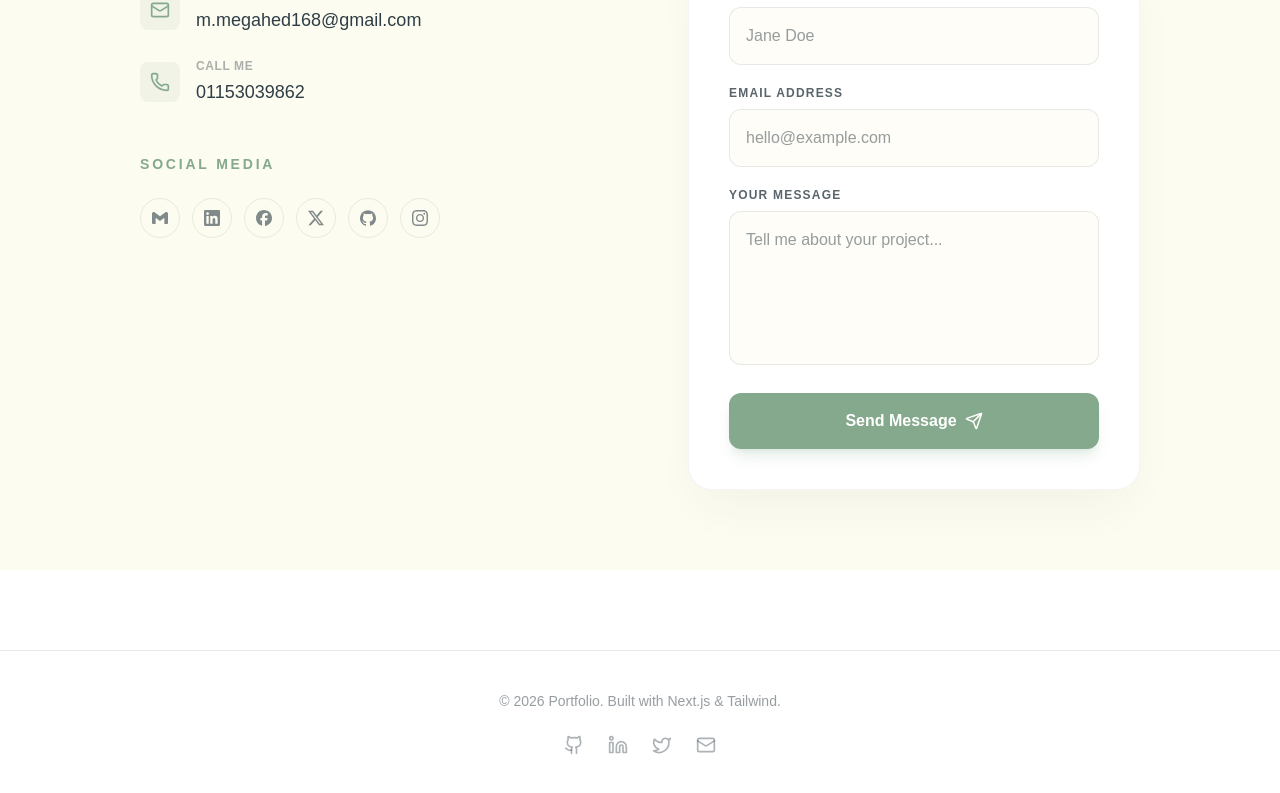
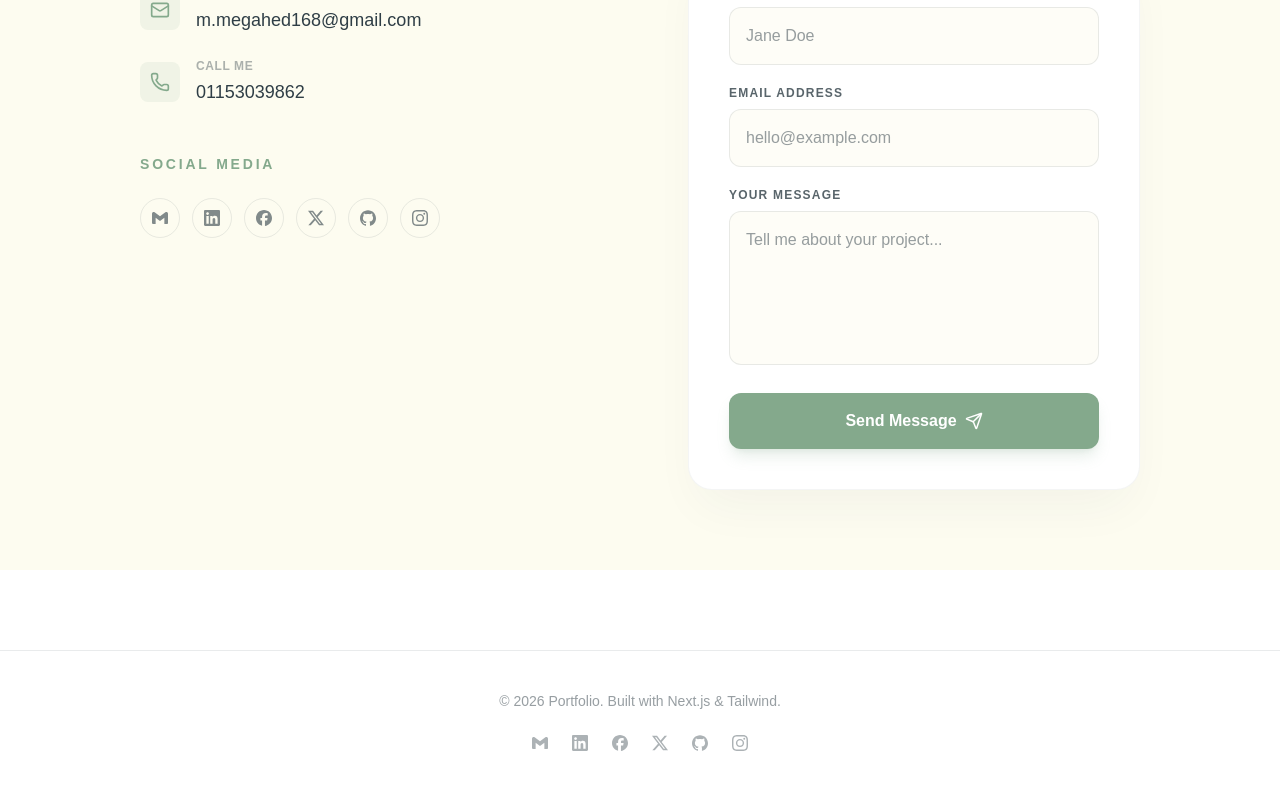
Before and after one commit to mohamedmegahed168/mohamedmegahed.portfolio, a Next.js app: page / in a window 1280 px wide. Shown: the part 4465-5258 px from the top of the page. Built offline with nearby package versions, Linux system fonts and the light colour scheme.

Commit message:
Uploading resume

```diff
--- a/app/components/Contact.tsx
+++ b/app/components/Contact.tsx
@@ -21,11 +21,27 @@ interface FormData {
 
 const socialLinks = [
   { label: "Gmail", icon: SiGmail, href: "mailto:m.megahed168@gmail.com" },
-  { label: "LinkedIn", icon: SiLinkedin, href: "#" },
-  { label: "Facebook", icon: SiFacebook, href: "#" },
-  { label: "Twitter", icon: SiX, href: "#" },
-  { label: "GitHub", icon: SiGithub, href: "#" },
-  { label: "Instagram", icon: SiInstagram, href: "#" },
+  {
+    label: "LinkedIn",
+    icon: SiLinkedin,
+    href: "https://www.linkedin.com/in/mohamed-megahed-ab5096338/",
+  },
+  {
+    label: "Facebook",
+    icon: SiFacebook,
+    href: "https://www.facebook.com/megomgahed550",
+  },
+  { label: "Twitter", icon: SiX, href: "https://x.com/Mohamed4382437" },
+  {
+    label: "GitHub",
+    icon: SiGithub,
+    href: "https://github.com/mohamedmegahed168",
+  },
+  {
+    label: "Instagram",
+    icon: SiInstagram,
+    href: "https://www.instagram.com/m.mgahed168/",
+  },
 ];
 
 const fadeInUp: Variants = {
--- a/app/components/Footer.tsx
+++ b/app/components/Footer.tsx
@@ -1,14 +1,36 @@
+import Link from "next/link";
 import {
-  Download,
-  Palette,
-  Terminal,
-  Zap,
-  Github,
-  Linkedin,
-  Mail,
-  Twitter,
-  Code2,
-} from "lucide-react";
+  SiGithub,
+  SiLinkedin,
+  SiX,
+  SiGmail,
+  SiInstagram,
+  SiFacebook,
+} from "react-icons/si";
+const socialLinks = [
+  { label: "Gmail", icon: SiGmail, href: "mailto:m.megahed168@gmail.com" },
+  {
+    label: "LinkedIn",
+    icon: SiLinkedin,
+    href: "https://www.linkedin.com/in/mohamed-megahed-ab5096338/",
+  },
+  {
+    label: "Facebook",
+    icon: SiFacebook,
+    href: "https://www.facebook.com/megomgahed550",
+  },
+  { label: "Twitter", icon: SiX, href: "https://x.com/Mohamed4382437" },
+  {
+    label: "GitHub",
+    icon: SiGithub,
+    href: "https://github.com/mohamedmegahed168",
+  },
+  {
+    label: "Instagram",
+    icon: SiInstagram,
+    href: "https://www.instagram.com/m.mgahed168/",
+  },
+];
 export default function Footer() {
   return (
     <footer className="mt-20 py-10 border-t border-[#2F3E46]/10 dark:border-white/10 text-center w-full">
@@ -16,30 +38,17 @@ export default function Footer() {
         © {new Date().getFullYear()} Portfolio. Built with Next.js & Tailwind.
       </p>
       <div className="flex justify-center gap-6">
-        <a
-          href="#"
-          className="text-[#2f3e46]/40 dark:text-white/40 hover:text-[#84a98c] hover:scale-110 transition-all"
-        >
-          <Github size={20} />
-        </a>
-        <a
-          href="#"
-          className="text-[#2f3e46]/40 dark:text-white/40 hover:text-[#84a98c] hover:scale-110 transition-all"
-        >
-          <Linkedin size={20} />
-        </a>
-        <a
-          href="#"
-          className="text-[#2f3e46]/40 dark:text-white/40 hover:text-[#84a98c] hover:scale-110 transition-all"
-        >
-          <Twitter size={20} />
-        </a>
-        <a
-          href="#"
-          className="text-[#2f3e46]/40 dark:text-white/40 hover:text-[#84a98c] hover:scale-110 transition-all"
-        >
-          <Mail size={20} />
-        </a>
+        {socialLinks.map((link, index) => (
+          <Link
+            href={link.href}
+            key={index}
+            target="_blank"
+            rel="noreferrer"
+            className="text-[#2f3e46]/40 dark:text-white/40 hover:text-[#84a98c] hover:scale-110 transition-all"
+          >
+            <link.icon />
+          </Link>
+        ))}
       </div>
     </footer>
   );
--- a/app/components/Navbar.tsx
+++ b/app/components/Navbar.tsx
@@ -141,14 +141,14 @@ export default function Navbar() {
 
               <div className="h-[1px] bg-[#2F3E46]/10 w-full my-1"></div>
 
-              <a
+              <Link
                 href="/resume.pdf"
                 target="_blank"
                 rel="noopener noreferrer"
                 className="w-full bg-[#84a98c] text-white py-3 rounded-xl font-bold text-center active:scale-95 transition-transform"
               >
                 My resume
-              </a>
+              </Link>
             </motion.div>
           </>
         )}
```
Also changed, not shown: 1 other file (tests, documents, lock files or other folders).
